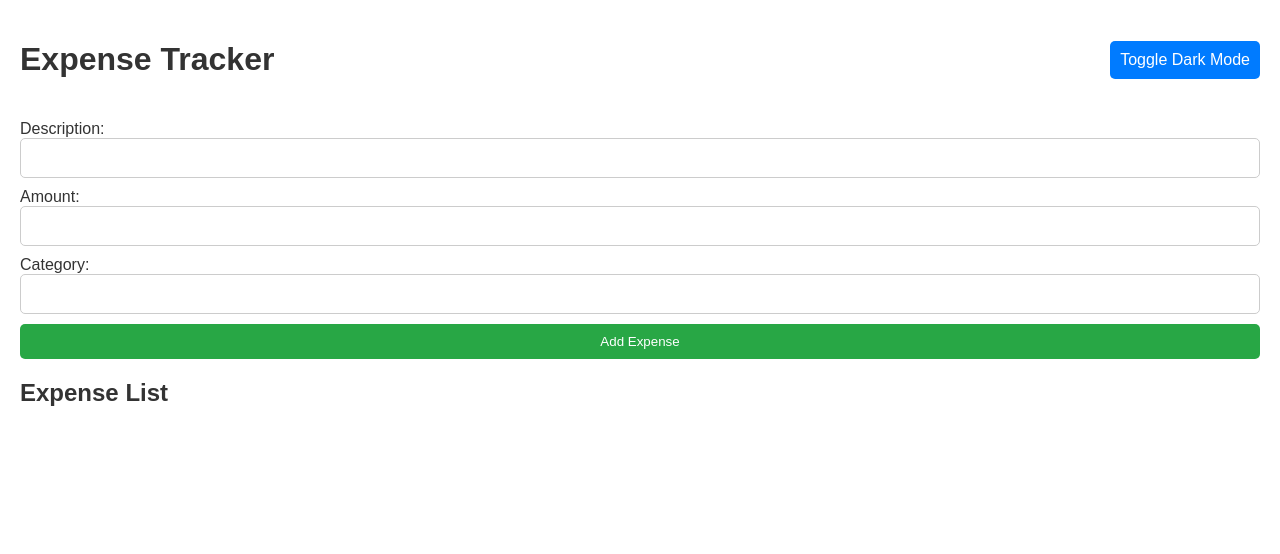
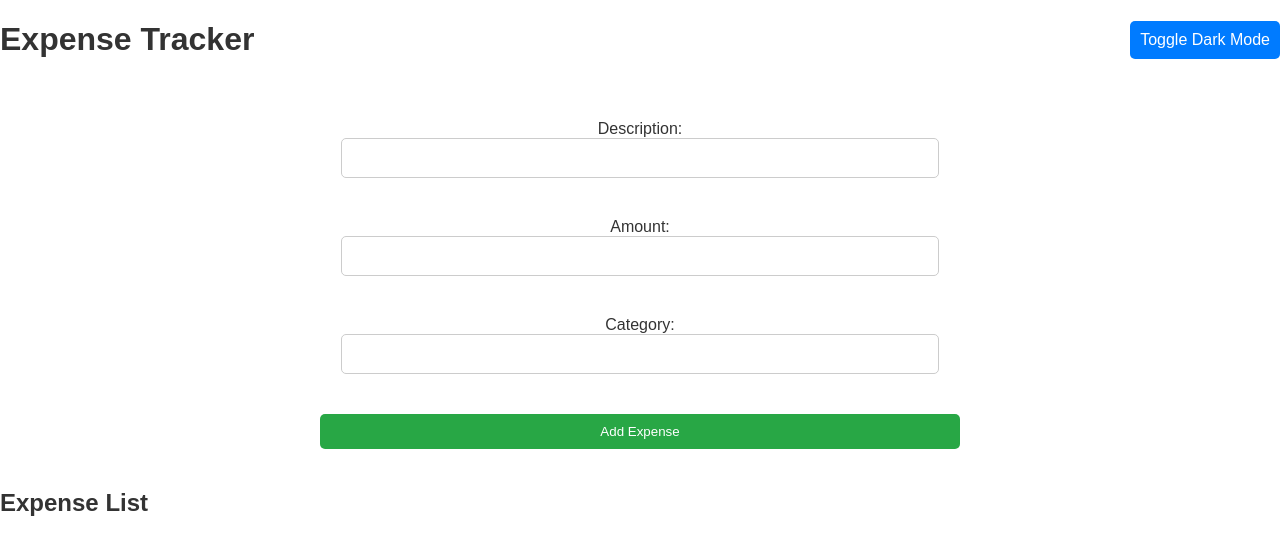
Before and after one commit to pedrosilva410/expense-tracker, a React (Create React App) app: page / in a window 1280 px wide. Shown: the top 554 px of the page. Built offline with nearby package versions, Linux system fonts and the light colour scheme.

Commit message:
add: update styles

```diff
--- a/src/App.css
+++ b/src/App.css
@@ -1,13 +1,14 @@
 /* Global Styles */
+.app-container {
+  height: 100vh;
+  width: 100vw;
+}
+
 body {
   font-family: "Arial", sans-serif;
   margin: 0;
   padding: 0;
   transition: background-color 0.3s ease, color 0.3s ease;
-}
-
-.app-container {
-  padding: 20px;
 }
 
 header {
@@ -39,12 +40,18 @@ h1 {
 .expense-form {
   display: flex;
   flex-direction: column;
-  gap: 10px;
+  justify-content: center;
+  align-items: center;
+  width: 100%;
 }
 
 .form-group {
   display: flex;
   flex-direction: column;
+  justify-content: center;
+  align-items: center;
+  padding: 20px;
+  width: 90vw;
 }
 
 input {
@@ -52,6 +59,7 @@ input {
   border: 1px solid #ccc;
   border-radius: 5px;
   font-size: 1rem;
+  width: 50%;
 }
 
 .submit-button {
@@ -60,7 +68,9 @@ input {
   color: white;
   border: none;
   border-radius: 5px;
+  margin: 20px;
   cursor: pointer;
+  width: 50%;
 }
 
 .submit-button:hover {
@@ -69,7 +79,12 @@ input {
 
 .expense-list {
   list-style: none;
-  padding: 0;
+  padding-top: 10px;
+  padding-bottom: 10px;
+  display: flex;
+  flex-direction: column;
+  justify-content: center;
+  align-items: center;
 }
 
 .expense-item {
@@ -80,6 +95,7 @@ input {
   padding: 10px;
   border-radius: 5px;
   margin-bottom: 10px;
+  width: 50vw;
 }
 
 .edit-btn,
@@ -114,10 +130,34 @@ input {
   color: #333;
 }
 
+.light h1 {
+  color: #333; /* Light theme color for h1 */
+}
+
+.light .expense-list {
+  background-color: #fff; /* Light theme background for expense list */
+}
+
+.light .expense-item {
+  background-color: #f9f9f9; /* Light background for expense items */
+}
+
 /* Dark Theme */
 .dark {
   background-color: #333;
   color: #fff;
+}
+
+.dark h1 {
+  color: #fff; /* Dark theme color for h1 */
+}
+
+.dark .expense-list {
+  background-color: #444; /* Dark theme background for expense list */
+}
+
+.dark .expense-item {
+  background-color: #555; /* Dark background for expense items */
 }
 
 .dark .theme-toggle {
@@ -128,10 +168,6 @@ input {
   background-color: #495057;
 }
 
-.dark .expense-item {
-  background-color: #444;
-}
-
 .dark .submit-button {
   background-color: #28a745;
 }
--- a/src/components/ExpenseList.js
+++ b/src/components/ExpenseList.js
@@ -24,7 +24,7 @@ const ExpenseList = ({ expenses, onRemoveExpense, onUpdateExpense }) => {
   };
 
   return (
-    <div>
+    <div className="expense-container">
       <h2>Expense List</h2>
       <ul className="expense-list">
         {expenses.map((expense) => (
```
